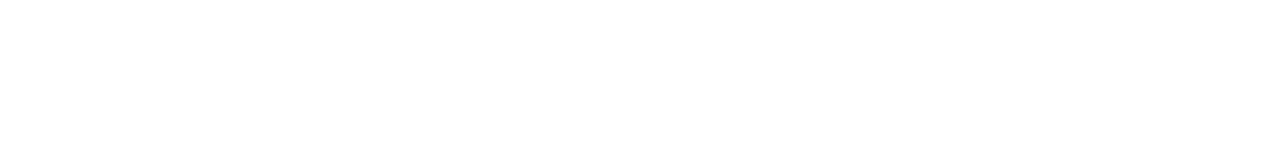
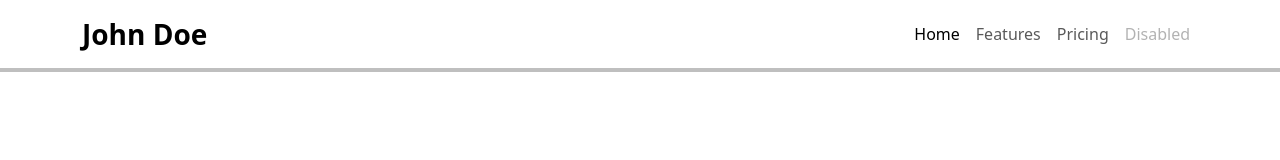
Before and after one commit to NahlJoe/portfolio, a plain HTML site: page index.html in a window 1280 px wide. Drawn offline with nearby package versions, Linux system fonts and the light colour scheme.

Commit message:
add navbar

```diff
--- a/index.html
+++ b/index.html
@@ -8,6 +8,30 @@
     <link rel="stylesheet" href="style.css">
 </head>
 <body>
+    <nav class="navbar navbar-expand-lg">
+            <div class="container">
+          <a class="navbar-brand fs-3 fw-bold" href="#">John Doe</a>
+          <button class="navbar-toggler" type="button" data-bs-toggle="collapse" data-bs-target="#navbarNav" aria-controls="navbarNav" aria-expanded="false" aria-label="Toggle navigation">
+            <span class="navbar-toggler-icon"></span>
+          </button>
+          <div class="collapse navbar-collapse" id="navbarNav">
+            <ul class="navbar-nav ms-auto">
+              <li class="nav-item">
+                <a class="nav-link active" aria-current="page" href="#">Home</a>
+              </li>
+              <li class="nav-item">
+                <a class="nav-link" href="#">Features</a>
+              </li>
+              <li class="nav-item">
+                <a class="nav-link" href="#">Pricing</a>
+              </li>
+              <li class="nav-item">
+                <a class="nav-link disabled" aria-disabled="true">Disabled</a>
+              </li>
+            </ul>
+          </div>
+        </div>
+      </nav>
     <script src="https://cdn.jsdelivr.net/npm/@popperjs/core@2.11.8/dist/umd/popper.min.js" integrity="sha384-I7E8VVD/ismYTF4hNIPjVp/Zjvgyol6VFvRkX/vR+Vc4jQkC+hVqc2pM8ODewa9r" crossorigin="anonymous"></script>
     <script src="https://cdn.jsdelivr.net/npm/bootstrap@5.3.2/dist/js/bootstrap.min.js" integrity="sha384-BBtl+eGJRgqQAUMxJ7pMwbEyER4l1g+O15P+16Ep7Q9Q+zqX6gSbd85u4mG4QzX+" crossorigin="anonymous"></script>
     <script src="https://code.jquery.com/jquery-3.7.1.min.js" integrity="sha256-/JqT3SQfawRcv/BIHPThkBvs0OEvtFFmqPF/lYI/Cxo=" crossorigin="anonymous"></script>
--- a/style.css
+++ b/style.css
@@ -0,0 +1,4 @@
+.navbar {
+    background-color: white;
+    box-shadow: 0 0 0 4px rgba(0, 0, 0, 0.25);
+}
```
